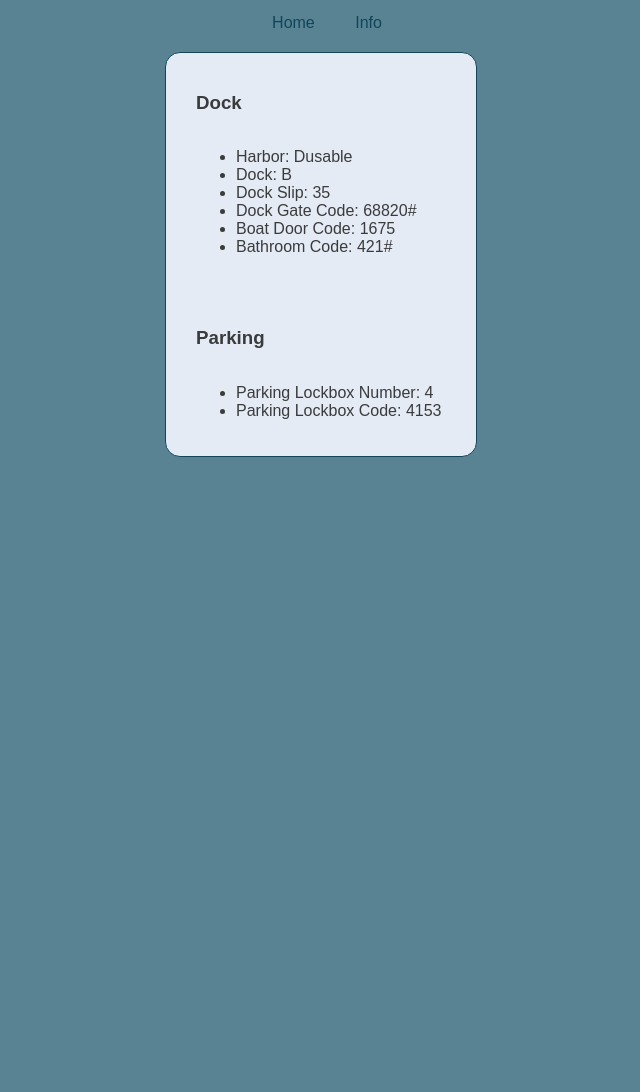
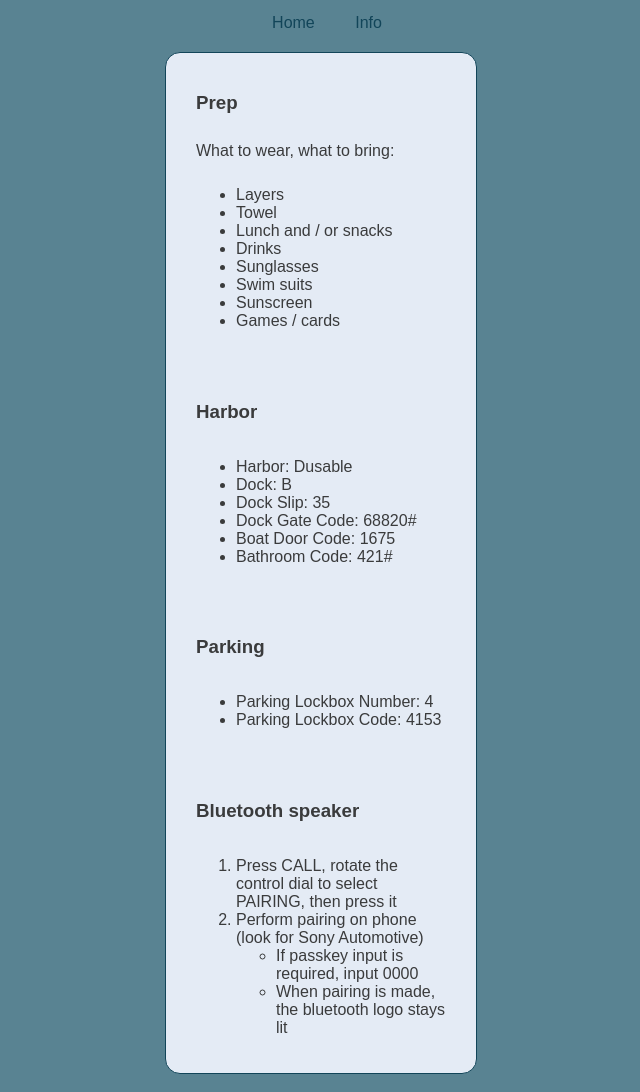
Before and after one commit to jrenn3/myWay, a website built with webpack: page dist/pages/info.html in a window 1280 px wide. Shown: the part 80-1172 px from the top of the page, without its empty margins (319-959 px from the left). Before the commit the page ends 800 px from the top, so only its background shows below. Built offline with nearby package versions, Linux system fonts and the light colour scheme; some packages are replaced by stand-ins of ours.

Commit message:
details in info page

```diff
--- a/dist/pages/info.html
+++ b/dist/pages/info.html
@@ -18,7 +18,21 @@
         </header>
         <main>
             <div class="day" id="dock">
-                <h3>Dock</h3>
+                <h3>Prep</h3>
+                <p>What to wear, what to bring:</p>
+                <ul>
+                    <li>Layers</li>
+                    <li>Towel</li>
+                    <li>Lunch and / or snacks</li>
+                    <li>Drinks</li>
+                    <li>Sunglasses</li>
+                    <li>Swim suits</li>
+                    <li>Sunscreen</li>
+                    <li>Games / cards</li>
+                </ul>
+                <br>
+                <br>
+                <h3>Harbor</h3>
                 <ul>
                     <li>Harbor: Dusable</li>
                     <li>Dock: B</li>
@@ -27,13 +41,22 @@
                     <li>Boat Door Code: 1675</li>
                     <li>Bathroom Code: 421#</li>
                 </ul>
-                    <br>
-                    <br>
+                <br>
+                <br>
                 <h3>Parking</h3>
                 <ul>
                     <li>Parking Lockbox Number: 4</li>
                     <li>Parking Lockbox Code: 4153</li>
                 </ul>
+                <br>
+                <br>
+                <h3>Bluetooth speaker</h3>
+                <ol>
+                    <li>Press CALL, rotate the control dial to select PAIRING, then press it</li>
+                    <li>Perform pairing on phone (look for Sony Automotive)</li>
+                        <ul><li>If passkey input is required, input 0000</li></ul>
+                        <ul><li>When pairing is made, the bluetooth logo stays lit</li></ul>
+                </ol>
             </div>
         </main>
         <footer>
```
